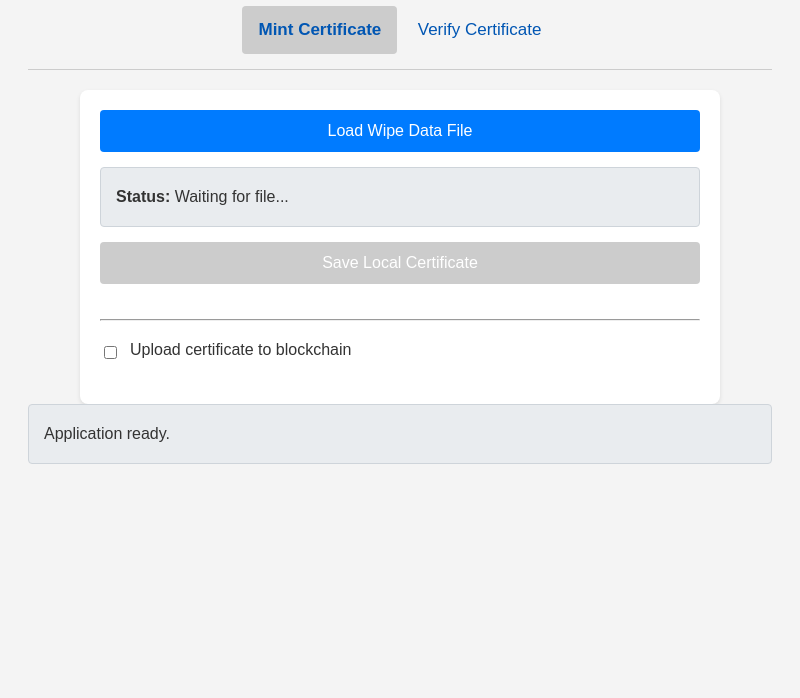
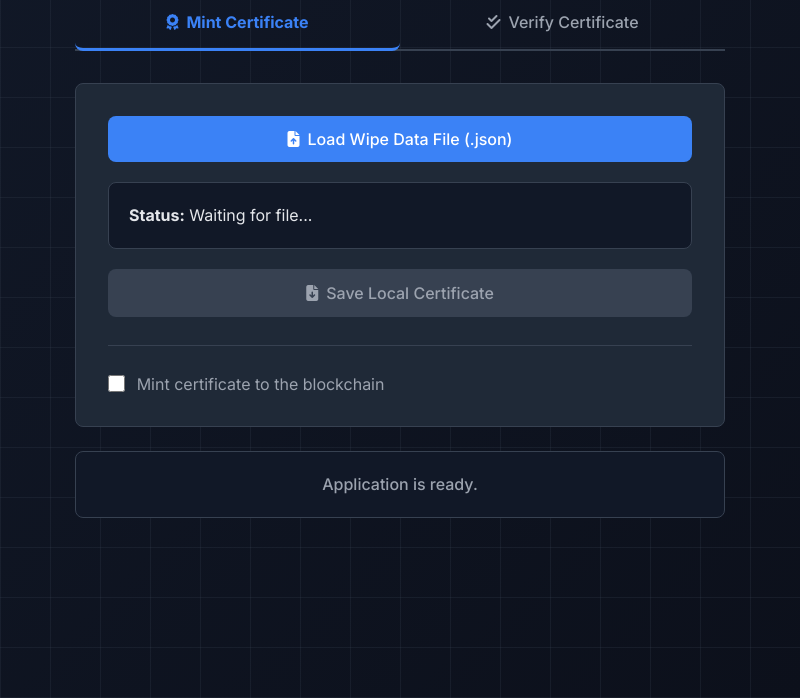
Before and after one commit to Stranger542/SSDWipe-BlockChain, an Electron app: page ssd-wipe-app/index.html in a window 800 px wide. Shown: the part 102-800 px from the top of the page. Drawn offline with Linux system fonts and the light colour scheme.

Commit message:
Update UI with modern dark theme and grid background

```diff
--- a/ssd-wipe-app/index.html
+++ b/ssd-wipe-app/index.html
@@ -3,59 +3,84 @@
 <head>
     <meta charset="UTF-8">
     <title>SSD Wipe Certificate Tool</title>
+    <link rel="preconnect" href="https://fonts.googleapis.com">
+    <link rel="preconnect" href="https://fonts.gstatic.com" crossorigin>
+    <link href="https://fonts.googleapis.com/css2?family=Inter:wght@400;500;700&display=swap" rel="stylesheet">
+    <link rel="stylesheet" href="https://cdnjs.cloudflare.com/ajax/libs/font-awesome/6.5.2/css/all.min.css">
     <link rel="stylesheet" href="style.css">
 </head>
 <body>
-    <h1>SSD Wipe Certificate Tool</h1>
+
+    <main class="app-container">
+        <header>
+            <h1><i class="fa-solid fa-shield-halved"></i> SSD Wipe Certificate Tool</h1>
+        </header>
 
         <div class="tab-nav">
-        <button class="tab-link active" onclick="openTab(event, 'Minter')">Mint Certificate</button>
-        <button class="tab-link" onclick="openTab(event, 'Verifier')">Verify Certificate</button>
+            <button class="tab-link active" onclick="openTab(event, 'Minter')">
+                <i class="fa-solid fa-award"></i> Mint Certificate
+            </button>
+            <button class="tab-link" onclick="openTab(event, 'Verifier')">
+                <i class="fa-solid fa-check-double"></i> Verify Certificate
+            </button>
         </div>
 
         <div id="Minter" class="tab-content" style="display: block;">
-        <div class="container">
-            <button id="loadFileBtn">Load Wipe Data File</button>
+            <section class="content-card">
+                <button id="loadFileBtn" class="button-primary">
+                    <i class="fa-solid fa-file-arrow-up"></i> Load Wipe Data File (.json)
+                </button>
                 <div id="details" class="details-box">
                     <p><strong>Status:</strong> Waiting for file...</p>
                 </div>
-            <button id="generateBtn" disabled>Save Local Certificate</button>
+                <button id="generateBtn" class="button-secondary" disabled>
+                    <i class="fa-solid fa-file-download"></i> Save Local Certificate
+                </button>
 
-            <div id="recommendation" class="recommend-box hidden">
-                <p>✅ Local certificate saved! For maximum security, uploading to the blockchain is recommended.</p>
+                <div id="recommendation" class="info-box success hidden">
+                    <p><i class="fa-solid fa-circle-check"></i> Local certificate saved! For maximum security, minting to the blockchain is recommended.</p>
                 </div>
 
                 <hr>
+
                 <div class="checkbox-group">
                     <input type="checkbox" id="uploadCheckbox">
-                <label for="uploadCheckbox">Upload certificate to blockchain</label>
+                    <label for="uploadCheckbox">Mint certificate to the blockchain</label>
                 </div>
+
                 <div id="blockchainSection" class="hidden">
                     <div class="input-group">
-                    <label for="privateKeyInput">Operator Private Key:</label>
-                    <input type="password" id="privateKeyInput" placeholder="Enter your private key securely">
+                        <label for="privateKeyInput">Operator Private Key</label>
+                        <input type="password" id="privateKeyInput" placeholder="Enter your 64-character private key securely">
                     </div>
-                <button id="mintBtn">Mint to Blockchain</button>
+                    <button id="mintBtn" class="button-primary">
+                        <i class="fa-solid fa-cubes"></i> Mint to Blockchain
+                    </button>
                 </div>
-        </div>
+            </section>
             <div id="status" class="status-box">
-            <p>Application ready.</p>
+                <p>Application is ready.</p>
             </div>
         </div>
 
         <div id="Verifier" class="tab-content">
-        <div class="container">
-            <button id="loadVerifyFileBtn">Load Certificate .txt File for Verification</button>
+            <section class="content-card">
+                <button id="loadVerifyFileBtn" class="button-primary">
+                    <i class="fa-solid fa-file-import"></i> Load Certificate File (.txt)
+                </button>
                 <div class="input-group">
-                <label for="tokenIdInput">Enter Token ID:</label>
+                    <label for="tokenIdInput">Token ID</label>
                     <input type="number" id="tokenIdInput" placeholder="e.g., 0, 1, 2...">
                 </div>
-            <button id="verifyBtn" disabled>Verify Certificate</button>
-        </div>
+                <button id="verifyBtn" class="button-primary" disabled>
+                    <i class="fa-solid fa-user-shield"></i> Verify Authenticity
+                </button>
+            </section>
             <div id="verifyStatus" class="status-box">
-            <p>Verifier ready.</p>
+                <p>Verifier is ready.</p>
             </div>
         </div>
+    </main>
 
     <script src="./renderer.js"></script>
 </body>
--- a/ssd-wipe-app/style.css
+++ b/ssd-wipe-app/style.css
@@ -1,68 +1,259 @@
-body { font-family: sans-serif; background-color: #f4f4f4; color: #333; padding: 20px; }
-h1 { text-align: center; color: #0056b3; }
-.container { max-width: 600px; margin: auto; background: white; padding: 20px; border-radius: 8px; box-shadow: 0 2px 4px rgba(0,0,0,0.1); }
-button { width: 100%; padding: 12px; background-color: #007bff; color: white; border: none; border-radius: 4px; font-size: 16px; cursor: pointer; margin-bottom: 15px; }
-button:hover { background-color: #0056b3; }
-button:disabled { background-color: #ccc; cursor: not-allowed; }
-.details-box, .status-box { background-color: #e9ecef; border: 1px solid #ced4da; border-radius: 4px; padding: 15px; margin-bottom: 15px; }
-p { margin: 5px 0; }
-.input-group { margin-bottom: 15px; }
-label { display: block; margin-bottom: 5px; font-weight: bold; }
-input[type="password"] { width: 95%; padding: 10px; border: 1px solid #ced4da; border-radius: 4px; }
+:root {
+    --color-primary: #3b82f6;
+    --color-primary-hover: #60a5fa;
+    --color-success: #22c55e;
+    --color-danger: #ef4444;
+    --color-bg: #111827;
+    --color-card-bg: #1f2937;
+    --color-text: #e5e7eb;
+    --color-text-light: #9ca3af;
+    --color-border: #374151;
+    --font-family: 'Inter', sans-serif;
+    --border-radius: 8px;
+    --box-shadow: 0 4px 12px rgba(0, 0, 0, 0.1);
+    --transition-speed: 0.2s ease-in-out;
+}
+
+* {
+    margin: 0;
+    padding: 0;
+    box-sizing: border-box;
+}
+
+body {
+    font-family: var(--font-family);
+    background-color: var(--color-bg);
+    color: var(--color-text);
+    padding: 2rem;
+    display: flex;
+    justify-content: center;
+    align-items: flex-start;
+    min-height: 100vh;
+
+    background-image:
+        repeating-linear-gradient(0deg, rgba(55, 65, 81, 0.25) 0, rgba(55, 65, 81, 0.25) 1px, transparent 1px, transparent 50px),
+        repeating-linear-gradient(90deg, rgba(55, 65, 81, 0.25) 0, rgba(55, 65, 81, 0.25) 1px, transparent 1px, transparent 50px),
+        linear-gradient(135deg, #111827 0%, #0c101b 100%);
+
+    background-attachment: fixed;
+    background-size: cover;
+}
+
+.app-container {
+    width: 100%;
+    max-width: 650px;
+}
+
+header h1 {
+    text-align: center;
+    color: var(--color-text);
+    margin-bottom: 2rem;
+    font-size: 1.75rem;
+    font-weight: 700;
+}
+
+h1 i {
+    color: var(--color-primary);
+    margin-right: 0.5rem;
+}
+
+.tab-nav {
+    display: flex;
+    border-bottom: 2px solid var(--color-border);
+    margin-bottom: 2rem;
+}
+
+.tab-link {
+    flex: 1;
+    padding: 1rem 0.5rem;
+    background: none;
+    border: none;
+    cursor: pointer;
+    font-size: 1rem;
+    font-weight: 500;
+    color: var(--color-text-light);
+    transition: color var(--transition-speed), border-color var(--transition-speed);
+    border-bottom: 3px solid transparent;
+    margin-bottom: -2px;
+    display: flex;
+    align-items: center;
+    justify-content: center;
+    gap: 0.5rem;
+}
+
+.tab-link:hover {
+    color: var(--color-primary);
+}
+
+.tab-link.active {
+    color: var(--color-primary);
+    border-bottom-color: var(--color-primary);
+    font-weight: 700;
+}
+
+.tab-content {
+    display: none;
+}
+
+.content-card {
+    background: var(--color-card-bg);
+    padding: 2rem;
+    border-radius: var(--border-radius);
+    border: 1px solid var(--color-border);
+    display: flex;
+    flex-direction: column;
+    gap: 1.25rem;
+}
+
+hr {
+    border: none;
+    height: 1px;
+    background-color: var(--color-border);
+    margin: 0.5rem 0;
+}
+
+button {
+    padding: 0.8rem 1rem;
+    font-size: 1rem;
+    font-family: var(--font-family);
+    font-weight: 500;
+    border-radius: var(--border-radius);
+    border: none;
+    cursor: pointer;
+    transition: all var(--transition-speed);
+    display: flex;
+    align-items: center;
+    justify-content: center;
+    gap: 0.5rem;
+}
+
+.button-primary {
+    background-color: var(--color-primary);
+    color: white;
+}
+
+.button-primary:hover {
+    background-color: var(--color-primary-hover);
+    transform: translateY(-2px);
+    box-shadow: 0 6px 16px rgba(59, 130, 246, 0.2);
+}
+
+.button-secondary {
+    background-color: transparent;
+    color: var(--color-primary);
+    border: 1px solid var(--color-primary);
+}
+
+.button-secondary:hover {
+    background-color: var(--color-primary);
+    color: white;
+}
+
+button:disabled {
+    background-color: #374151;
+    color: var(--color-text-light);
+    cursor: not-allowed;
+    border-color: transparent;
+    transform: none;
+    box-shadow: none;
+}
+
+.input-group {
+    display: flex;
+    flex-direction: column;
+    gap: 0.5rem;
+}
+
+label {
+    font-weight: 500;
+    color: var(--color-text);
+}
+
+input[type="password"],
+input[type="number"] {
+    width: 100%;
+    padding: 0.75rem;
+    border: 1px solid var(--color-border);
+    border-radius: var(--border-radius);
+    font-size: 1rem;
+    font-family: var(--font-family);
+    background-color: var(--color-bg);
+    color: var(--color-text);
+    transition: var(--transition-speed);
+}
+
+input::placeholder {
+    color: var(--color-text-light);
+}
+
+input[type="password"]:focus,
+input[type="number"]:focus {
+    outline: none;
+    border-color: var(--color-primary);
+    box-shadow: 0 0 0 3px rgba(59, 130, 246, 0.3);
+}
+
+.checkbox-group {
+    display: flex;
+    align-items: center;
+    gap: 0.75rem;
+}
+
+.checkbox-group label {
+    font-weight: normal;
+    color: var(--color-text-light);
+    cursor: pointer;
+}
+
+input[type="checkbox"] {
+    width: 1.25em;
+    height: 1.25em;
+    cursor: pointer;
+    accent-color: var(--color-primary);
+}
+
+.details-box,
+.status-box,
+.info-box {
+    padding: 1.25rem;
+    border-radius: var(--border-radius);
+    background-color: var(--color-bg);
+    border: 1px solid var(--color-border);
+    line-height: 1.6;
+}
+
+.status-box {
+    margin-top: 1.5rem;
+    text-align: center;
+    font-weight: 500;
+}
+
+.status-box p {
+    color: var(--color-text-light);
+    word-break: break-all;
+}
+
+.info-box.success {
+    background-color: rgba(34, 197, 94, 0.1);
+    border-color: var(--color-success);
+    color: var(--color-success);
+    font-weight: 500;
+}
+
+.status-box p[style*="color: red;"],
+.status-box p[style*="color:red"] {
+    color: var(--color-danger) !important;
+    font-weight: 500;
+}
+
+.status-box p[style*="color: red;"]::before,
+.status-box p[style*="color:red"]::before {
+    font-family: "Font Awesome 6 Free";
+    font-weight: 900;
+    content: "\f071";
+    margin-right: 0.75rem;
+}
 
 .hidden {
     display: none;
 }
-.checkbox-group {
-    margin-bottom: 20px;
-    display: flex;
-    align-items: center;
-}
-.checkbox-group label {
-    margin-left: 10px;
-    font-weight: normal;
-}
-hr {
-    margin: 20px 0;
-    border-color: #eee;
-}
-
-.tab-nav {
-    overflow: hidden;
-    border-bottom: 1px solid #ccc;
-    margin-bottom: 20px;
-    text-align: center;
-}
-.tab-link {
-    background-color: inherit;
-    border: none;
-    outline: none;
-    cursor: pointer;
-    padding: 14px 16px;
-    transition: 0.3s;
-    font-size: 17px;
-    width: auto;
-    color: #0056b3;
-}
-.tab-link:hover {
-    background-color: #ddd;
-}
-.tab-link.active {
-    background-color: #ccc;
-    font-weight: bold;
-}
-.tab-content {
-    display: none;
-}
-input[type="number"] {
-     width: 95%; padding: 10px; border: 1px solid #ced4da; border-radius: 4px;
-}
-.recommend-box {
-    background-color: #e6f7ff;
-    border: 1px solid #91d5ff;
-    color: #0056b3;
-    padding: 15px;
-    margin-top: 15px;
-    border-radius: 4px;
-    text-align: center;
-}
```
Lines whose indentation alone changed are shown as unchanged.
